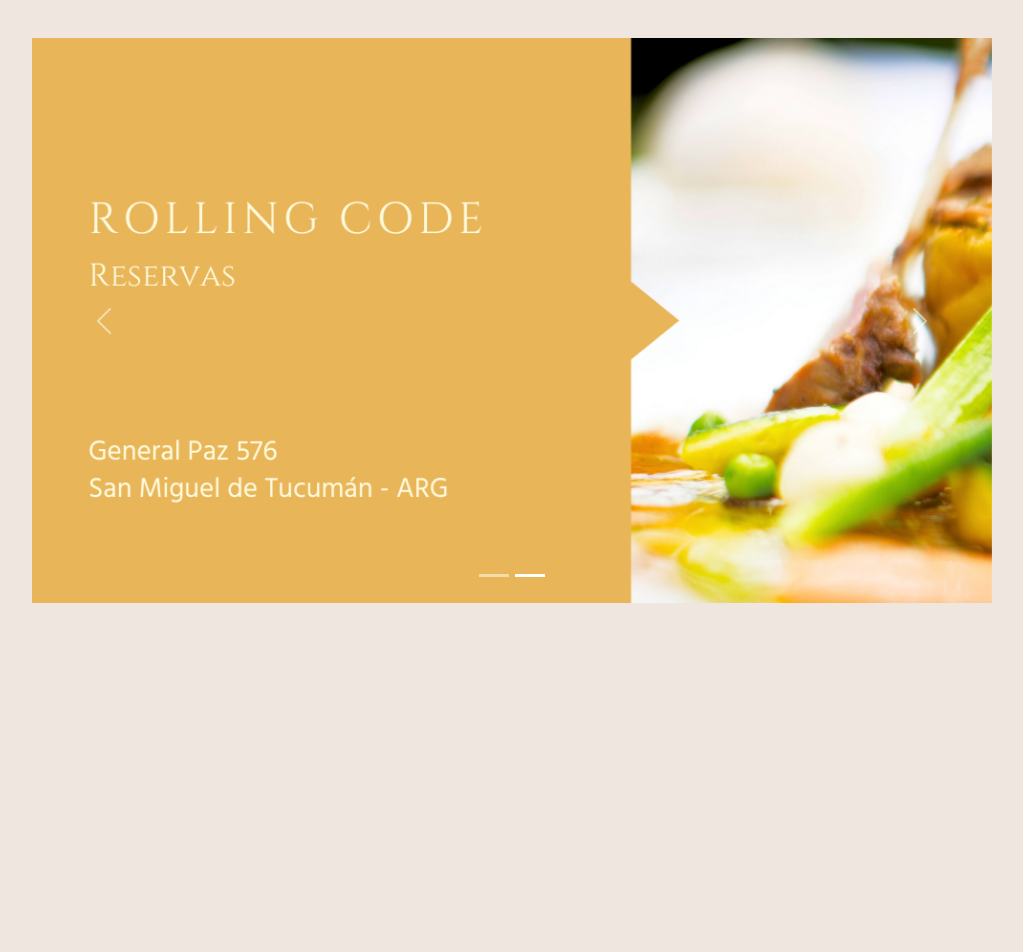
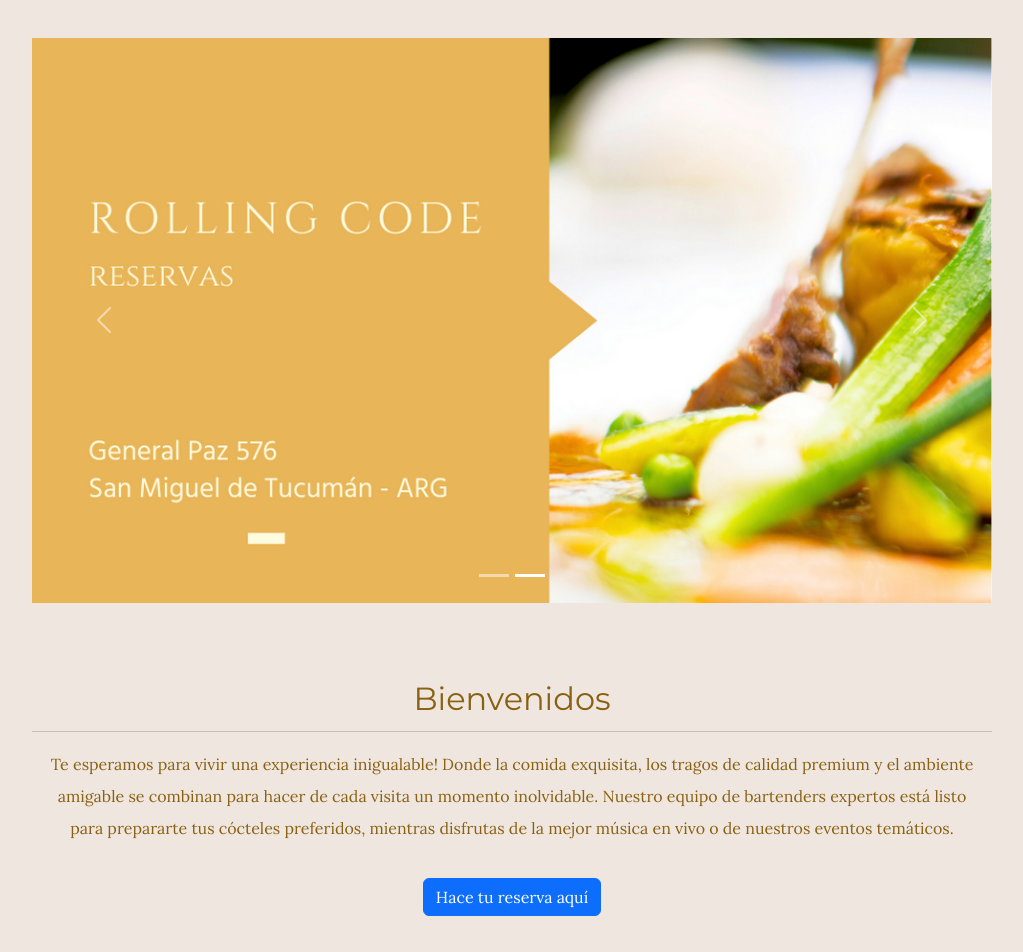
Before and after one commit to JeremiasJM/front-gestion-restaurante, a React (Vite) app: page / in a window 1280 px wide. Shown: the top 952 px of the page, without its empty margins (128-1151 px from the left). Before the commit the page ends 800 px from the top, so only its background shows below. Built offline with nearby package versions, Linux system fonts and the light colour scheme; a web font is replaced by a local one.

Commit message:
se realizan actualizaciones en el contenido y en el diseño

```diff
--- a/src/page/home/Home.jsx
+++ b/src/page/home/Home.jsx
@@ -1,4 +1,4 @@
-import Carousel from 'react-bootstrap/Carousel';
+import { Carousel, Button, Card } from 'react-bootstrap';
 import flyer1 from '../../resource/media/img-carousel/flyer-principal.png';
 import flyer2 from '../../resource/media/img-carousel/flyer-secundario.png';
 
@@ -22,6 +22,24 @@ const Home = () => {
         </Carousel.Item>
       </Carousel>
 
+      <Card className="text-center titulo" style={{
+        width: '75%', margin: '5% auto',
+        border: 'none',
+        backgroundColor: '#efe7df'
+      }}>
+        <Card.Header style={{
+          backgroundColor: '#efe7df'
+        }}>Bienvenidos</Card.Header>
+        <Card.Body className='parrafo'>
+          <Card.Text>
+          Te esperamos para vivir una experiencia inigualable! Donde la comida exquisita, los tragos de calidad premium y el
+          ambiente amigable se combinan para hacer de cada visita un momento inolvidable. Nuestro equipo de bartenders expertos
+          está listo para prepararte tus cócteles preferidos, mientras disfrutas de la mejor música en vivo o de nuestros eventos
+          temáticos.
+          </Card.Text>
+          <Button variant="primary" style={{marginTop: '2%'}}>Hace tu reserva aquí</Button>
+        </Card.Body>
+      </Card>
     </>
   )
 }
```
Also changed, not shown: index.html (line endings or trailing spaces), src/resource/media/img-carousel/flyer-principal.png, src/resource/media/img-carousel/flyer-secundario.png.
